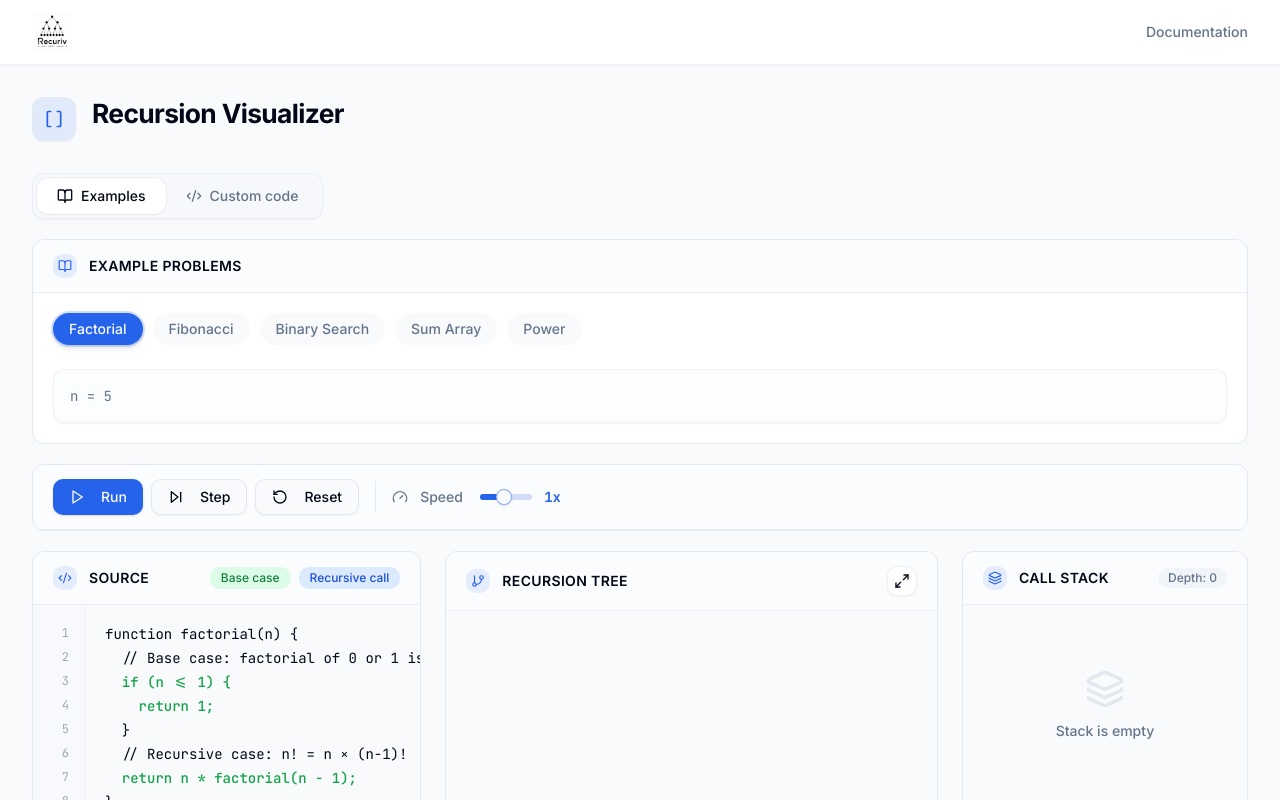
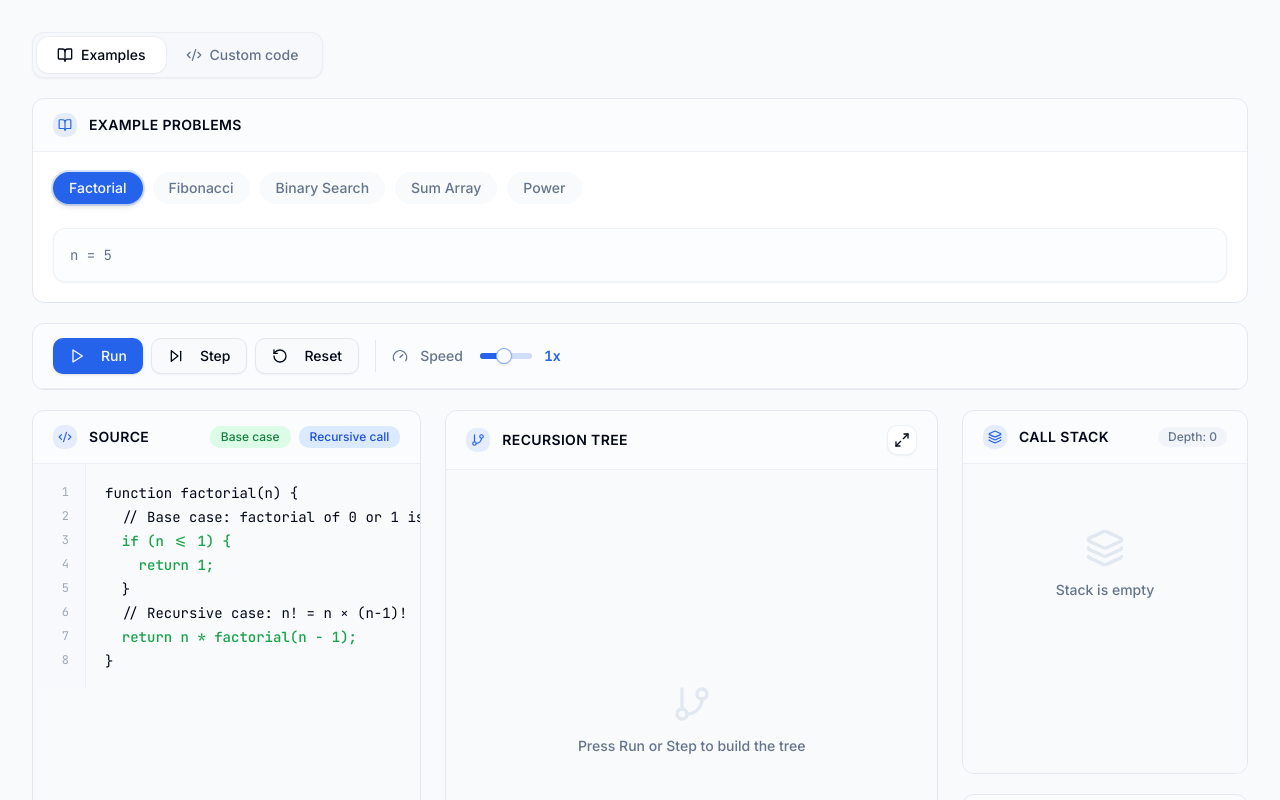
Before and after one commit to yuvnex/Recursion_Visualizer, a React (Vite) app: page / in a window 1280 px wide. Shown: the top 800 px of the page. Built offline with nearby package versions, Linux system fonts and the light colour scheme.

Commit message:
fix:Removed Recursion Visulizer Section

```diff
--- a/src/pages/RecursionVisualizer.jsx
+++ b/src/pages/RecursionVisualizer.jsx
@@ -267,37 +267,8 @@ export default function RecursionVisualizer() {
 
   return (
     <div className="app-shell font-sans selection:bg-primary/25 selection:text-foreground">
-      <header className="border-b border-border/60 bg-card px-4 py-3 shadow-sm md:px-8">
-        <div className="mx-auto flex max-w-[1840px] items-center justify-between">
-          <div className="flex items-center">
-            <img src="/logo.jpg" alt="Recuriv" className="h-10 w-auto mix-blend-multiply dark:invert" />
-          </div>
-          <div className="text-sm font-medium text-muted-foreground hover:text-foreground cursor-pointer transition-colors">
-            Documentation
-          </div>
-        </div>
-      </header>
+
       <div className="relative z-10 mx-auto max-w-[1840px] px-4 py-6 md:px-8 md:py-8">
-        <motion.header
-          className="mb-8"
-          initial={{ opacity: 0, y: -8 }}
-          animate={{ opacity: 1, y: 0 }}
-        >
-          <div className="flex flex-col gap-4 sm:flex-row sm:items-start sm:justify-between">
-            <div className="flex items-start gap-4">
-              <div className="flex h-11 w-11 shrink-0 items-center justify-center rounded-xl border border-border/60 bg-primary/10 text-primary shadow-sm">
-                <Brackets className="h-5 w-5" />
-              </div>
-              <div>
-                <div className="flex flex-wrap items-center gap-2">
-                  <h1 className="text-2xl font-bold tracking-tight text-foreground sm:text-[1.65rem]">
-                    Recursion Visualizer
-                  </h1>
-                </div>
-              </div>
-            </div>
-          </div>
-        </motion.header>
 
         <motion.div className="mb-5" initial={{ opacity: 0, y: 10 }} animate={{ opacity: 1, y: 0 }} transition={{ delay: 0.1 }}>
           <ModeToggle mode={mode} onModeChange={handleModeChange} />
```
